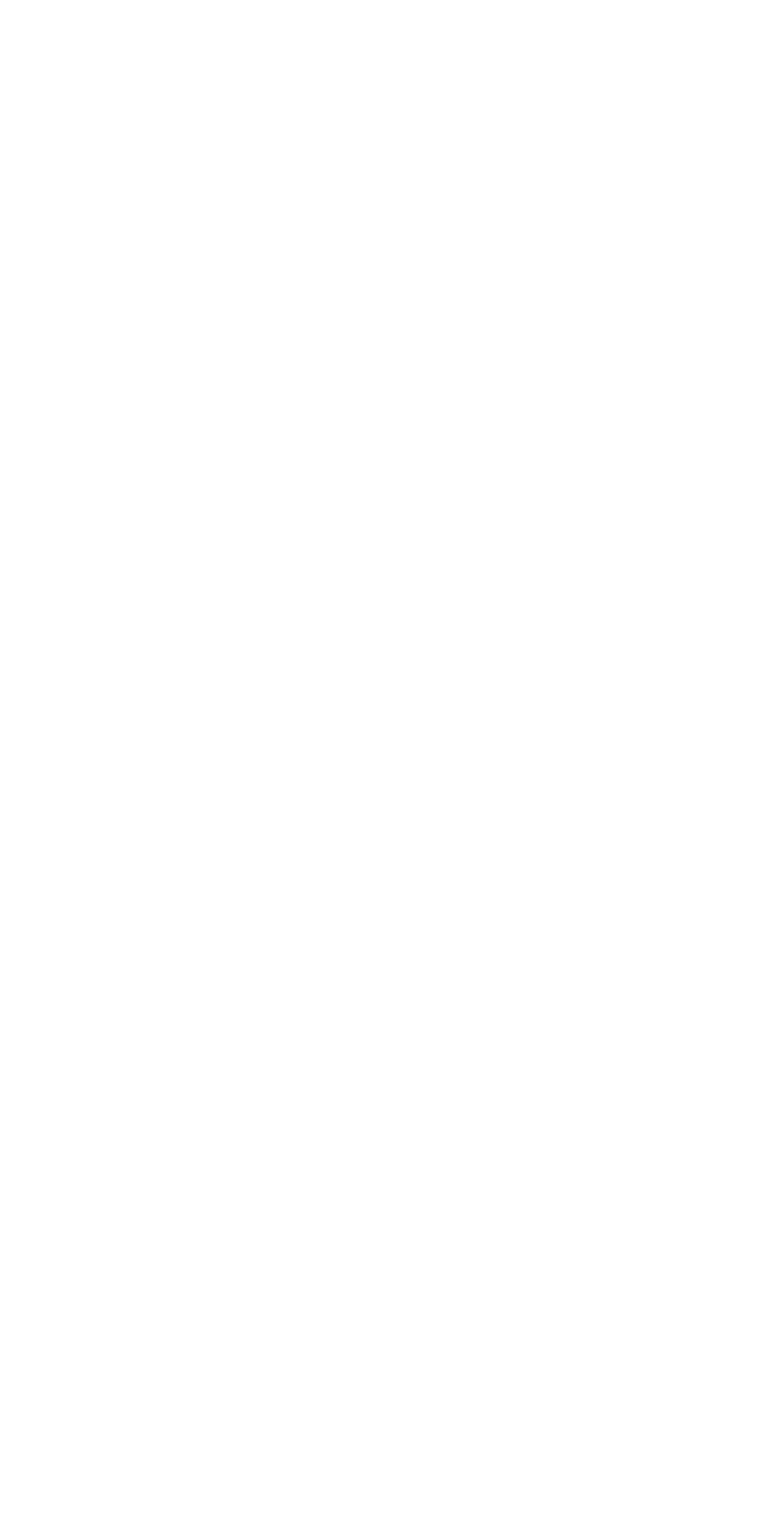
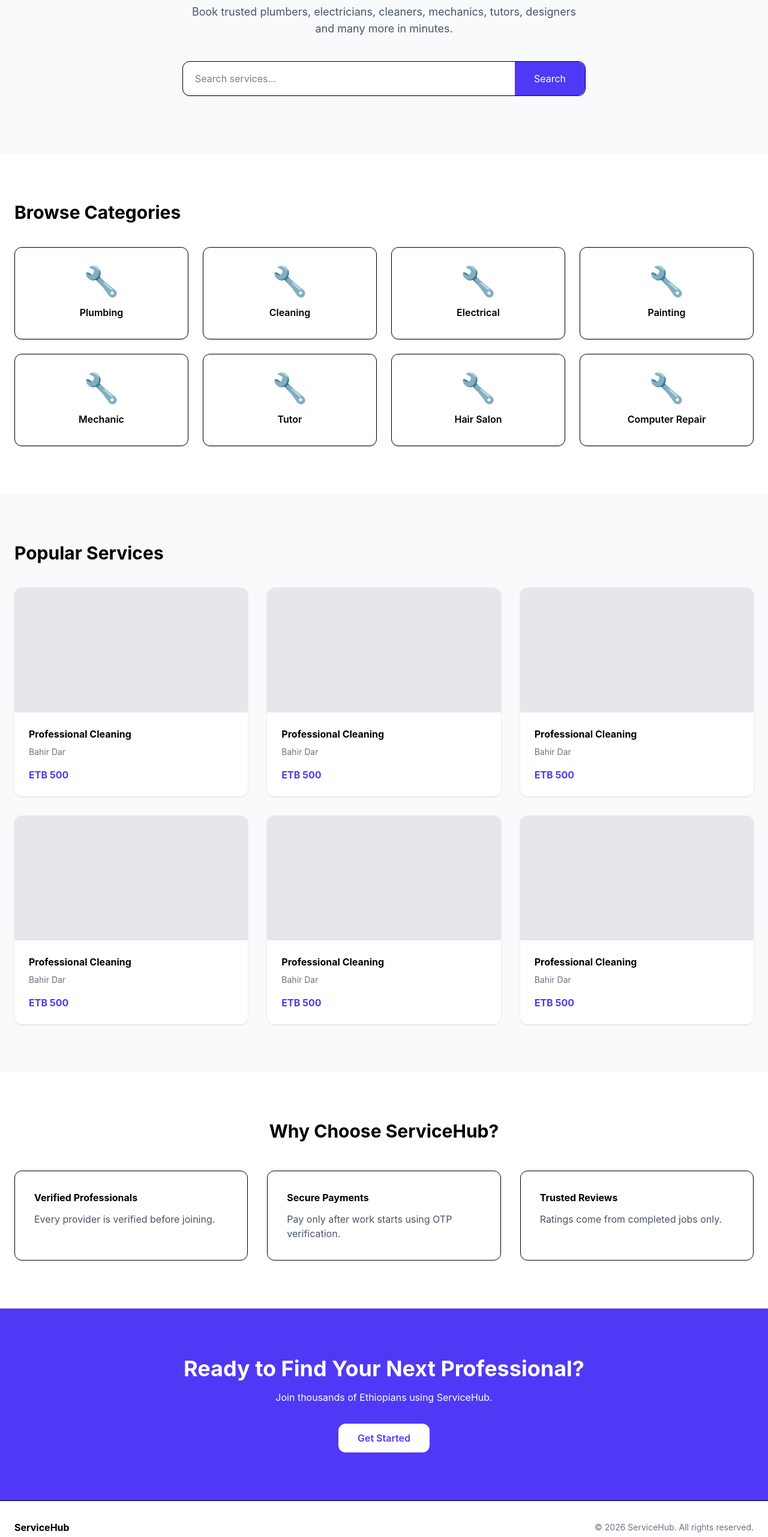
Before and after one commit to nibmangit/servicehub, a React app in the folder frontend/: page / in a window 1280 px wide. Shown: the part 234-2797 px from the top of the page at 60% size. Before the commit the page ends 800 px from the top, so only its background shows below. Built offline with nearby package versions, Linux system fonts and the light colour scheme; the HTML template or start-up script is replaced by a standard one.

Commit message:
feat: add the home page and its components

```diff
--- /dev/null
+++ b/frontend/src/features/home/components/CTASection.jsx
@@ -0,0 +1,19 @@
+export default function CTASection() {
+    return (
+        <section className="bg-indigo-600 py-20 text-center text-white">
+
+            <h2 className="text-4xl font-bold">
+                Ready to Find Your Next Professional?
+            </h2>
+
+            <p className="mt-4">
+                Join thousands of Ethiopians using ServiceHub.
+            </p>
+
+            <button className="mt-8 rounded-xl bg-white px-8 py-3 font-semibold text-indigo-600">
+                Get Started
+            </button>
+
+        </section>
+    );
+}
--- /dev/null
+++ b/frontend/src/features/home/components/CategoryGrid.jsx
@@ -0,0 +1,41 @@
+const categories = [
+    "Plumbing",
+    "Cleaning",
+    "Electrical",
+    "Painting",
+    "Mechanic",
+    "Tutor",
+    "Hair Salon",
+    "Computer Repair",
+];
+
+export default function CategoryGrid() {
+    return (
+        <section className="mx-auto max-w-7xl px-6 py-20">
+
+            <h2 className="mb-10 text-3xl font-bold">
+                Browse Categories
+            </h2>
+
+            <div className="grid gap-6 sm:grid-cols-2 lg:grid-cols-4">
+
+                {categories.map((category) => (
+                    <div
+                        key={category}
+                        className="cursor-pointer rounded-xl border bg-white p-8 text-center shadow-sm transition hover:shadow-lg"
+                    >
+                        <div className="mb-4 text-5xl">
+                            🔧
+                        </div>
+
+                        <h3 className="font-semibold">
+                            {category}
+                        </h3>
+                    </div>
+                ))}
+
+            </div>
+
+        </section>
+    );
+}
--- /dev/null
+++ b/frontend/src/features/home/components/Footer.jsx
@@ -0,0 +1,19 @@
+export default function Footer() {
+    return (
+        <footer className="border-t bg-white">
+
+            <div className="mx-auto flex max-w-7xl items-center justify-between px-6 py-8">
+
+                <h2 className="font-bold">
+                    ServiceHub
+                </h2>
+
+                <p className="text-sm text-gray-500">
+                    © 2026 ServiceHub. All rights reserved.
+                </p>
+
+            </div>
+
+        </footer>
+    );
+}
--- /dev/null
+++ b/frontend/src/features/home/components/Hero.jsx
@@ -0,0 +1,32 @@
+export default function Hero() {
+    return (
+        <section className="bg-gray-50">
+            <div className="mx-auto flex max-w-7xl flex-col items-center px-6 py-24 text-center">
+
+                <h1 className="max-w-4xl text-5xl font-bold leading-tight">
+                    Find Trusted Local Professionals Near You
+                </h1>
+
+                <p className="mt-6 max-w-2xl text-lg text-gray-600">
+                    Book trusted plumbers, electricians, cleaners,
+                    mechanics, tutors, designers and many more in minutes.
+                </p>
+
+                <div className="mt-10 flex w-full max-w-2xl rounded-xl border bg-white shadow">
+
+                    <input
+                        type="text"
+                        placeholder="Search services..."
+                        className="flex-1 rounded-l-xl px-5 py-4 outline-none"
+                    />
+
+                    <button className="rounded-r-xl bg-indigo-600 px-8 text-white hover:bg-indigo-700">
+                        Search
+                    </button>
+
+                </div>
+
+            </div>
+        </section>
+    );
+}
--- /dev/null
+++ b/frontend/src/features/home/components/ServiceGrid.jsx
@@ -0,0 +1,46 @@
+const services = Array.from({ length: 6 });
+
+export default function ServiceGrid() {
+    return (
+        <section className="bg-gray-50 py-20">
+
+            <div className="mx-auto max-w-7xl px-6">
+
+                <h2 className="mb-10 text-3xl font-bold">
+                    Popular Services
+                </h2>
+
+                <div className="grid gap-8 md:grid-cols-2 lg:grid-cols-3">
+
+                    {services.map((_, index) => (
+                        <div
+                            key={index}
+                            className="overflow-hidden rounded-xl bg-white shadow transition hover:shadow-xl"
+                        >
+                            <div className="h-52 bg-gray-200"></div>
+
+                            <div className="p-6">
+
+                                <h3 className="font-bold">
+                                    Professional Cleaning
+                                </h3>
+
+                                <p className="mt-2 text-sm text-gray-500">
+                                    Bahir Dar
+                                </p>
+
+                                <p className="mt-4 text-indigo-600 font-bold">
+                                    ETB 500
+                                </p>
+
+                            </div>
+                        </div>
+                    ))}
+
+                </div>
+
+            </div>
+
+        </section>
+    );
+}
--- /dev/null
+++ b/frontend/src/features/home/components/WhyChooseUs.jsx
@@ -0,0 +1,45 @@
+export default function WhyChooseUs() {
+    return (
+        <section className="mx-auto max-w-7xl px-6 py-20">
+
+            <h2 className="mb-12 text-center text-3xl font-bold">
+                Why Choose ServiceHub?
+            </h2>
+
+            <div className="grid gap-8 md:grid-cols-3">
+
+                <div className="rounded-xl border p-8">
+                    <h3 className="font-bold">
+                        Verified Professionals
+                    </h3>
+
+                    <p className="mt-3 text-gray-600">
+                        Every provider is verified before joining.
+                    </p>
+                </div>
+
+                <div className="rounded-xl border p-8">
+                    <h3 className="font-bold">
+                        Secure Payments
+                    </h3>
+
+                    <p className="mt-3 text-gray-600">
+                        Pay only after work starts using OTP verification.
+                    </p>
+                </div>
+
+                <div className="rounded-xl border p-8">
+                    <h3 className="font-bold">
+                        Trusted Reviews
+                    </h3>
+
+                    <p className="mt-3 text-gray-600">
+                        Ratings come from completed jobs only.
+                    </p>
+                </div>
+
+            </div>
+
+        </section>
+    );
+}
--- a/frontend/src/pages/HomePage.jsx
+++ b/frontend/src/pages/HomePage.jsx
@@ -1,12 +1,24 @@
-import { useAuth } from "../contexts/AuthContext";
+import Hero from "../features/home/components/Hero";
+import CategoryGrid from "../features/home/components/CategoryGrid";
+import ServiceGrid from "../features/home/components/ServiceGrid";
+import WhyChooseUs from "../features/home/components/WhyChooseUs";
+import CTASection from "../features/home/components/CTASection";
+import Footer from "../features/home/components/Footer";
 
-function HomePage() {
+export default function HomePage() {
+    return (
+        <>
+            <Hero />
 
-    const auth = useAuth();
+            <CategoryGrid />
 
-    console.log(auth);
+            <ServiceGrid />
 
-    return <h1>Home</h1>;
+            <WhyChooseUs />
+
+            <CTASection />
+
+            <Footer />
+        </>
+    );
 }
-
-export default HomePage;
```
